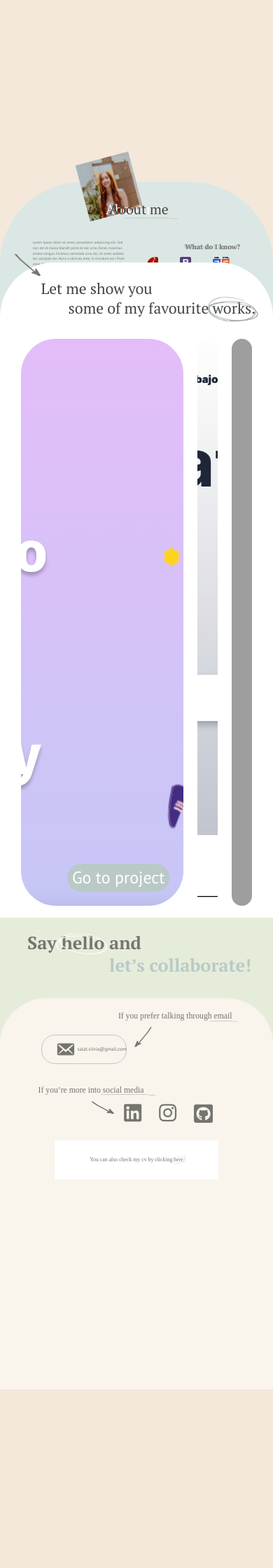
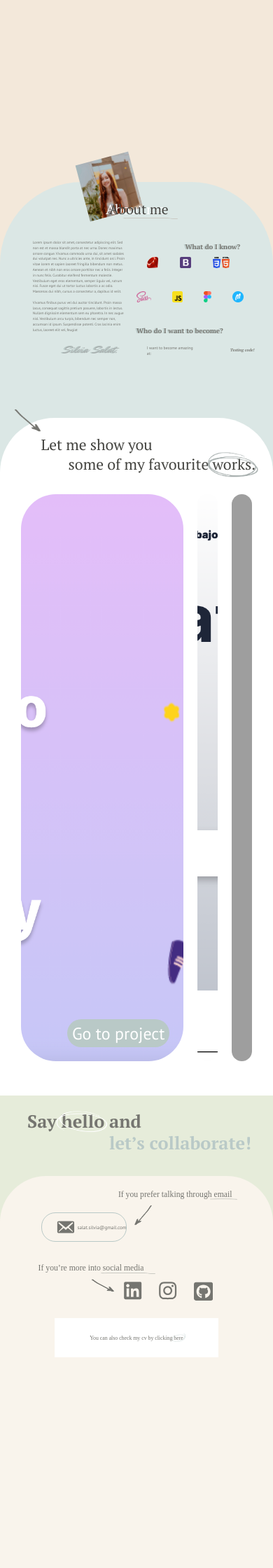
Before and after one commit to silsc/portfolio, a Jekyll site: the page built from index.markdown, in a window 390 px wide. Shown: the part 399-2639 px from the top of the page at 70% size. Built offline with Jekyll 4.4.1, drawn with Linux system fonts in a browser that asks for light colours; before the commit the page ends 2384 px from its top, so only the background shows below that; grey boxes are pictures that could not be loaded.

Commit message:
FIX/ work and contact container bottom responsive

```diff
--- a/_sass/_contact.scss
+++ b/_sass/_contact.scss
@@ -1,7 +1,7 @@
   #contact {
     background: $green;
     position: relative;
-    bottom: 22em;
+    bottom: 25vw;
     .contact-header {
       padding: 5% 10%;
       h1 {
--- a/_sass/_works.scss
+++ b/_sass/_works.scss
@@ -3,7 +3,7 @@
   padding-bottom: 5%;
   position: relative;
   border-radius: 20vw 20vw 0 0;
-  bottom: 20em;
+  bottom: 25vw;
   .work-header {
     width: 100%;
     padding-top: 6%;
```
